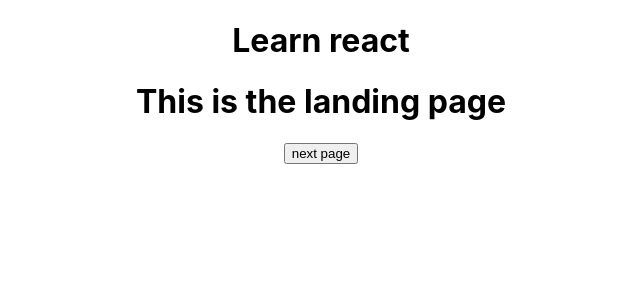
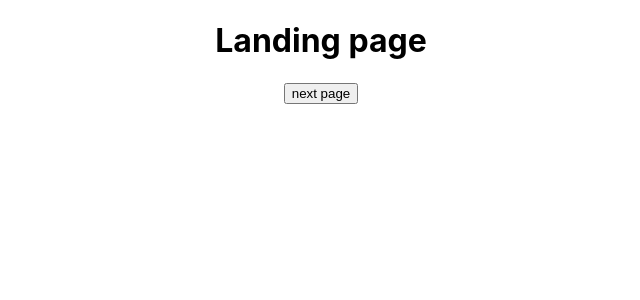
Before and after one commit to we-are-back/meet-up-again, a React (Create React App) app: page / in a window 1280 px wide. Shown: the top 300 px of the page, without its empty margins (319-959 px from the left). Built offline with nearby package versions, Linux system fonts and the light colour scheme.

Commit message:
Add Userform can type into the input field

```diff
--- a/src/App.js
+++ b/src/App.js
@@ -9,7 +9,6 @@ const App = () => {
 
   return (
     <div className="App">
-      <h1>Learn react</h1>
       <LandingPage page={pageActive} setPage={setPageActive} />
       <UserForm page={pageActive} setPage={setPageActive} />
       <Locations page={pageActive} setPage={setPageActive} />
--- a/src/components/landing-page/LandingPage.js
+++ b/src/components/landing-page/LandingPage.js
@@ -1,14 +1,15 @@
 import React from 'react';
 
-const LandingPage = ({page, setPage}) => {
-    if(page !== "landing"){
+const LandingPage = ({ page, setPage }) => {
+    if (page !== "landing") {
         return null
     }
-    return(
-    <div>
-    <h1>This is the landing page</h1>
-        <button onClick={()=> setPage("form")}>next page</button>
-    </div>
+    return (
+        <div>
+
+            <h1>Landing page </h1>
+            <button onClick={() => setPage("form")}>next page</button>
+        </div>
     )
 };
 
--- a/src/components/userForm/UserForm.js
+++ b/src/components/userForm/UserForm.js
@@ -45,17 +45,19 @@ const UserForm = ({ page, setPage }) => {
             type="text"
             value={postCode1}
             name="PostCodeOne"
+            data-testid="change-first-postcode"
             onChange={e => setPostCode1(e.target.value)}
           />
           <input
             type="text"
             value={postCode2}
             name="PostCodeTwo"
+            data-testid="change-second-postcode"
             onChange={e => setPostCode2(e.target.value)}
           />
           <input type="submit" value="Find Locations" />
         </form>
-        </div>
+      </div>
     </>
   );
 };
```
Also changed, not shown: 2 other files (tests, documents, lock files or other folders).
